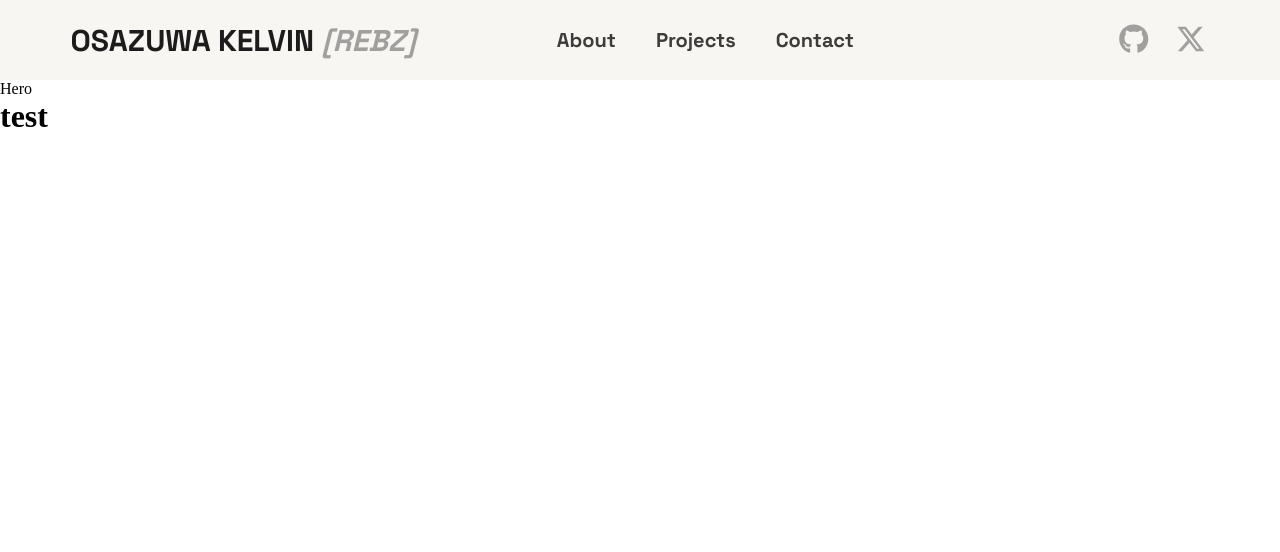
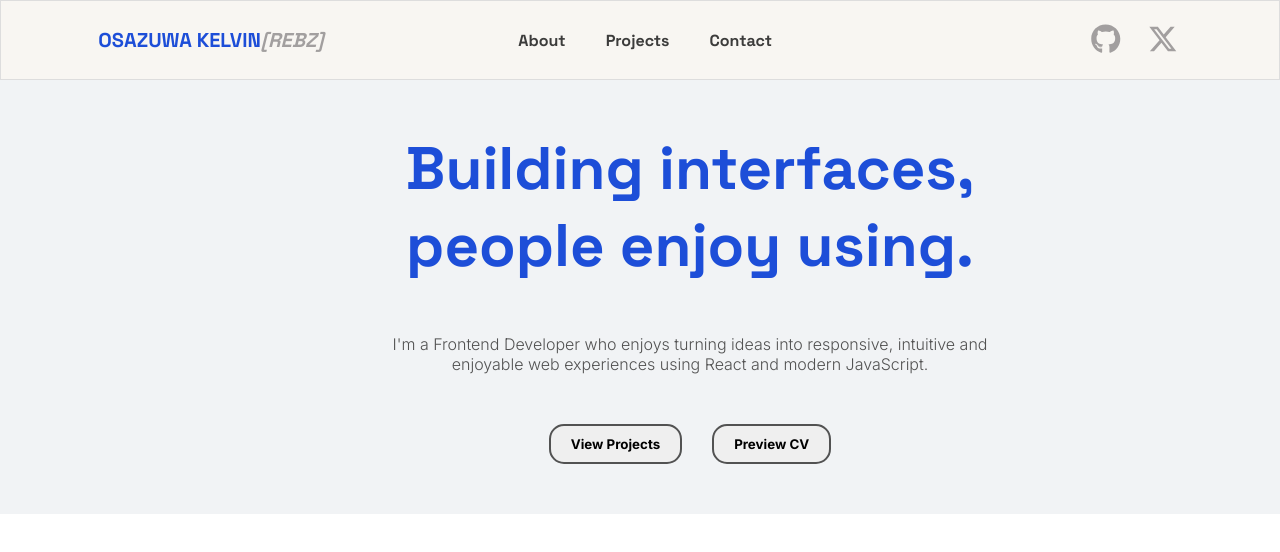
Before and after one commit to TheREBZ/rebz.dev, a React app: page / in a window 1280 px wide. Shown: the top 552 px of the page. Built offline with nearby package versions, Linux system fonts and the light colour scheme; the HTML template or start-up script is replaced by a standard one.

Commit message:
created and styled hero section

```diff
--- a/src/App.jsx
+++ b/src/App.jsx
@@ -7,7 +7,7 @@ const App = () => {
     <>
       <Nav />
       <Hero />
-      <h1>test</h1>
+      {/* <h1>test</h1> */}
     </>
   )
 }
--- a/src/components/Hero/Hero.jsx
+++ b/src/components/Hero/Hero.jsx
@@ -1,8 +1,19 @@
-
+import "../../styles/Hero.css"
 
 const Hero = () => {
   return (
-    <div>Hero</div>
+    <section className="hero-main-container">
+      <div className="hero-image-container">
+      </div>
+      <div className="hero-text-container">
+        <h1 className="hero-title"><span>Building interfaces, <br /> people enjoy using.</span></h1>
+        <p>I'm a Frontend Developer who enjoys turning ideas into responsive, intuitive and enjoyable web experiences using React and modern JavaScript.</p>
+        <div className="hero-buttons-container">
+          <button>View Projects</button>
+          <button>Preview CV</button>
+        </div>
+      </div>
+    </section>
   )
 }
 
--- a/src/components/Nav/Nav.jsx
+++ b/src/components/Nav/Nav.jsx
@@ -10,7 +10,7 @@ import {
 const Nav = () => {
   return (
       <nav className="nav-container">
-          <h1>OSAZUWA KELVIN <strong>[REBZ]</strong></h1>
+          <h1 className="nav-home">OSAZUWA KELVIN <strong>[REBZ]</strong></h1>
 
           <div className="nav-content">
             <p className="about">About</p>
--- /dev/null
+++ b/src/styles/Hero.css
@@ -0,0 +1,110 @@
+.hero-main-container {
+  display: flex;
+  justify-content: center;
+  align-items: center;
+  gap: 100px;
+  padding: 50px;
+  background-color: var(--clr-surface-alt);
+}
+
+h1{
+    font-family: var(--font-heading);
+    font-size: 40px;
+    font-weight: var(--fw-bold);
+    color: var(--clr-text-primary);
+}
+
+h5{
+    display: inline-flex;
+    align-items: center;
+    padding: .6rem 1rem;
+    /* border-radius: 999px; */
+    color: var(--clr-primary);
+    /* color: var(--clr-surface); */
+    /* border: 1px solid var(--clr-border); */
+    font-size: .9rem;
+    justify-content: center;
+    cursor: pointer;
+}
+
+.hero-text-container p {
+    font-family: var(--font-body);
+    font-weight: var(--fw-normal);
+    color: var(--clr-text-secondary);
+    width: 600px;
+    opacity: 0;
+    font-size: 16px;
+    transform: translateY(-20px);
+    animation: revealHeroText 1s ease forwards;
+}
+
+.hero-text-container{
+    display: flex;
+    flex-direction: column;
+    font-size: 18px;
+    font-family: var(--font-body);
+    gap: 50px;
+    background-color: var(--clr-surface-alt);
+    text-align: center;
+    max-width: 700px;
+}
+
+.hero-title{
+    overflow: hidden;
+}
+
+.hero-title span{
+    display: inline-block;
+    opacity: 0;
+    transform: translateY(30px);
+    clip-path: inset(0 100% 0 0);
+    animation: revealHeroTitle 1.5s ease forwards;
+}
+
+.hero-text-container h1{
+    color: var(--clr-primary);
+    font-size: 60px;
+}
+
+.hero-buttons-container{
+    display: flex;
+    gap: 30px;
+    justify-content: center;
+}
+
+.hero-buttons-container button{
+    padding: 10px 20px;
+    font-family: var(--font-body);
+    font-weight: var(--fw-bold);
+    cursor: pointer;
+    border: 2px solid var(--clr-text-secondary);
+    border-radius: 15px;
+    opacity: 0;
+    transform: translateY(20px);
+    animation: revealHeroText 1.4s ease forwards;
+}
+
+.hero-buttons-container button:hover{
+    background-color: var(--clr-primary);
+    color: var(--clr-surface);
+    transform: var(--default-transfom);
+    transition: var(--default-transition);
+    border: 2px solid var(--clr-primary);
+}
+
+@keyframes revealHeroTitle {
+    to{
+        opacity: 1;
+        transform: translateY(0);
+        clip-path: inset(0 0 0 0);
+    }
+
+}
+@keyframes revealHeroText {
+    to{
+        opacity: 1;
+        transform: translateY(0);
+
+    }
+
+}
--- a/src/styles/Nav.css
+++ b/src/styles/Nav.css
@@ -3,20 +3,36 @@
     display: flex;
     align-items: center;
     justify-content: space-around;
-    font-weight: var(--fw-normal);
     font-family: var(--font-heading);
-    font-size: 20px;
     color: var(--clr-text-primary);
     background-color: var(--clr-background);
+    border: 1px solid var(--clr-border);
     position: sticky;
     top: 0;
 }
 
-.nav-container strong{
+.nav-container h1{
+    color: var(--clr-primary);
+}
+
+.nav-home{
+    display: flex;
+    font-size: 20px;
+    font-weight: var(--fw-bold);
+    cursor: pointer;
+}
+
+.nav-home strong{
     color: var(--clr-text-muted);
     font-weight: var(--fw-bold);
     font-style: italic;
     cursor: pointer;
+}
+
+.nav-home strong:hover{
+    color: var(--clr-primary-hover);
+    transform: var(--default-transfom);
+    transition: var(--default-transition);
 }
 
 .nav-content{
@@ -25,14 +41,37 @@
     font-weight: var(--fw-bold);
     opacity: .85;
     margin-right: 120px;
+    transition: all .4s ease, transform .4s ease;
+}
 
+.about, .projects, .contact{
+    position: relative;
+    transition: all .4s ease;
+}
+
+.about::after, .projects::after, .contact::after{
+    content: '';
+    position: absolute;
+    left: 0;
+    bottom: -6px;
+    width: 100%;
+    height: 2px;
+    background-color: var(--clr-primary);
+    transform: scaleX(0);
+    transform-origin: center;
+    transition: var(--default-transition);
+}
+
+.about:hover::after, .projects:hover::after, .contact:hover::after{
+    transform: scaleX(1);
 }
 
 .about:hover, .projects:hover, .contact:hover{
-    color: var(--clr-primary);
+    color: var(--clr-primary-hover);
     cursor: pointer;
-    transform: var(--default-transfom);
+    transform: translateY(2px);
     transition: var(--default-transition);
+    opacity: 1;
 }
 
 .nav-icons{
@@ -46,8 +85,9 @@
 }
 
 .github:hover, .twitter:hover{
-    color: var(--clr-primary);
+    color: var(--clr-primary-hover);
     cursor: pointer;
     transform: var(--default-transfom);
     transition: var(--default-transition);
+    opacity: 1;
 }
--- a/src/styles/globals.css
+++ b/src/styles/globals.css
@@ -4,7 +4,6 @@
     margin: 0;
     padding: 0;
     box-sizing: border-box;
-    /* background-color: var(--color-background); */
 }
 /* .test{
     background-color: var(--dark-charcoal);
--- a/src/styles/variables.css
+++ b/src/styles/variables.css
@@ -19,6 +19,7 @@
   /* Brand */
   --clr-primary: #1D4ED8;
   --clr-primary-hover: #1E40AF;
+  --clr-hero-glow: rgba(29, 78, 216, 0.08);
 
   /* Supporting */
   --clr-success: #15803D;
@@ -34,7 +35,7 @@
 
   /* translate */
   --default-transfom: translateY(4px);
-  --default-transition: .4s;
+  --default-transition: .4s ease;
 
 
 
@@ -47,5 +48,5 @@
   --font-body: "Inter", sans-serif;
 
   /* Font Weights */
-  --fw-normal: 400;
+  --fw-normal: 300;
   --fw-bold: 700; }
```
Also changed, not shown: public/kelvin.jpg (added).
